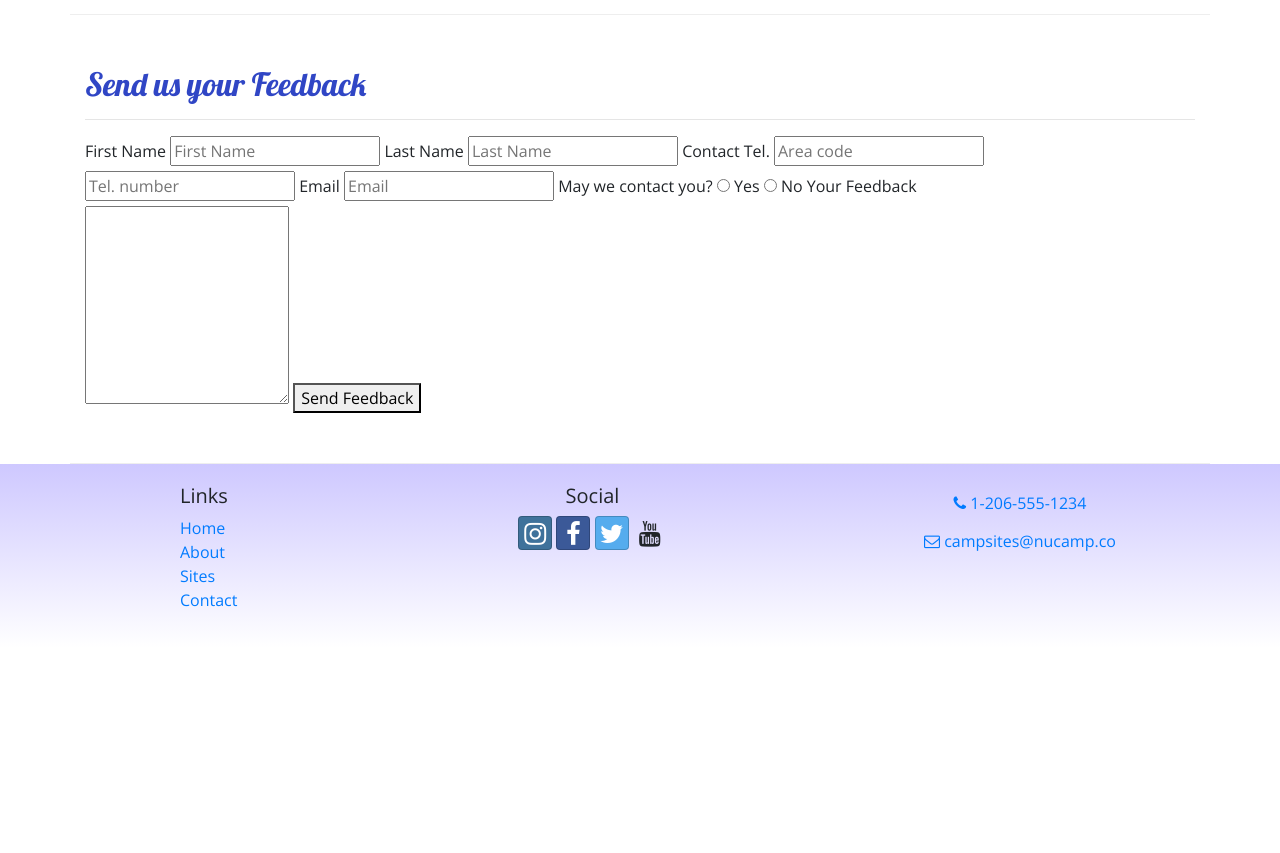
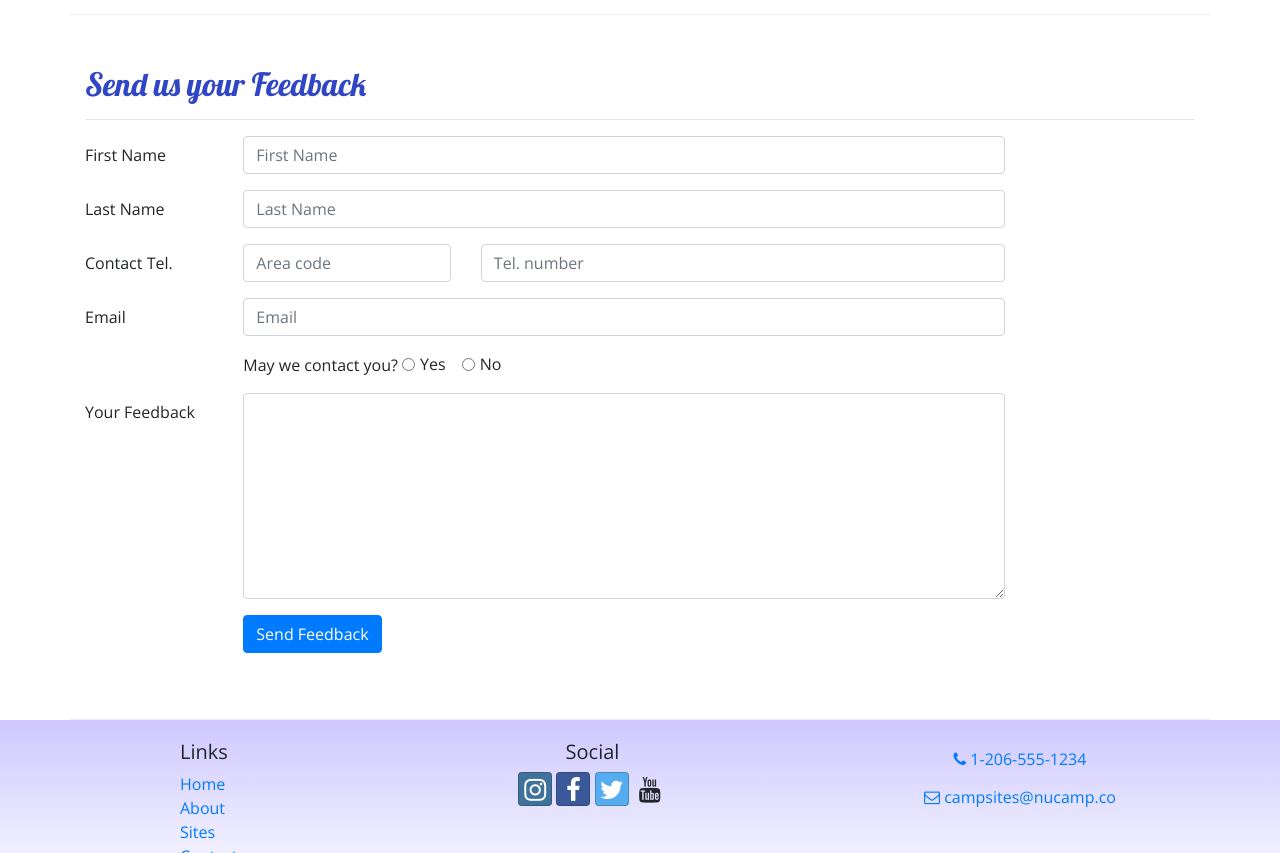
Before and after one commit to torresjds/nucampsite, a website: page contactus.html in a window 1280 px wide. Shown: the part 560-1413 px from the top of the page. Before the commit the page ends 1208 px from the top, so only its background shows below. Drawn offline with nearby package versions, Linux system fonts and the light colour scheme.

Commit message:
forms first forms commit

```diff
--- a/contactus.html
+++ b/contactus.html
@@ -61,7 +61,7 @@
             </li>
             <li class="nav-item active">
               <a class="nav-link" href="#"
-                ><i class="fa fa-address-card fa-lg"></i> Contact</a
+                ><i class="fa fa-address-card fa-lg"></i>Contact</a
               >
             </li>
           </ul>
@@ -103,23 +103,59 @@
         </div>
         <div class="col-md-10">
           <form>
-                    <label for="firstName">First Name</label>
-                    <input type="text" id="firstName" name="firstName" placeholder="First Name" />
-                    <label for="lastName">Last Name</label>
-                    <input type="text" id="lastName" name="lastName" placeholder="Last Name" />
-                    <label for="areaCode">Contact Tel.</label>
-                    <input type="tel" id="areaCode" name="areaCode" placeholder="Area code" />
-                    <input type="tel" name="telNum" placeholder="Tel. number" />
-                    <label for="email">Email</label>
-                    <input type="email" id="email" name="email" placeholder="Email" />
+            <div class="form-group row"> <!--new row for each horizontal section on the form-->
+                    <label for="firstName" class="col-md-2 col-form-label">First Name</label>
+                    <div class ="col-md-10">
+                      <input type="text" class ="form-control" id="firstName" name="firstName" placeholder="First Name" />
+                          <!--input elements do need surounding div tags-->
+                    </div>
+                    </div>
+            <div class="form-group row">
+                    <label for="lastName" class="col-md-2 col-form-label">Last Name</label>
+                    <div class="col-md-10">
+                    <input type="text" class="form-control" id="lastName" name="lastName" placeholder="Last Name" />
+                    </div>
+                    </div>
+            <div class="form-group row">
+                    <label for="areaCode" class="col-md-2 col-form-label">Contact Tel.</label>
+                    <div class="col-5 col-md-3">
+                    <input type="tel" class="form-control" id="areaCode" name="areaCode" placeholder="Area code" />
+                    </div>
+            <div class="col-7">
+                    <input type="tel" class="form-control" name="telNum" placeholder="Tel. number" />
+                    </div>
+                    </div>
+            <div class="form-group row">
+                    <label for="email" class="col-md-2 col-form-label">Email</label>
+                    <div class="col-md-10">
+                    <input type="email" class="form-control" id="email" name="email" placeholder="Email" />
+                    </div>
+                    </div>
+            <div class="form-group row">
+              <div class="col offset-md-2"> <!--THIs divs responsive output class moved this divs content over to the right by 2 col on md and up viewports-->
                     May we contact you?
-                    <input type="radio" id="contactYes" name="contactRadios" value="yes" />
-                    <label for="contactYes">Yes</label>
-                    <input type="radio" id="contactNo" name="contactRadios" value="no" />
-                    <label for="contactNo">No</label>
-                    <label for="feedback">Your Feedback</label>
-                    <textarea id="feedback" name="feedback" rows="8"></textarea>
-                    <button type="submit">Send Feedback</button>
+                    <div class="form-check form-check-inline">
+                    <input type="radio" class="form-check-input" id="contactYes" name="contactRadios" value="yes" />
+                    <label for="contactYes" class="form-check-label">Yes</label>
+                    </div>
+              <div class="form-check form-check-inline">
+                    <input type="radio" class="form-check-input" id="contactNo" name="contactRadios" value="no" />
+
+                    <label for="contactNo" class="form-check-label">No</label>
+                    </div>
+                    </div>
+                    </div>
+              <div class="form-group row">
+                    <label for="feedback" class="col-md-2 col-form-label">Your Feedback</label>
+                    <div class="col-md-10">
+                    <textarea class="form-control" id="feedback" name="feedback" rows="8"></textarea>
+                    </div>
+                    </div>
+              <div class="form-group row">
+                <div class="offset-md-2 col-md-10">
+                    <button type="submit" class="btn btn-primary">Send Feedback</button>
+                    </div>
+                    </div>
                 </form>
         </div>
       </div>
```
Also changed, not shown: aboutus.html (+2 -2 lines), index.html (+1 -1 lines).
